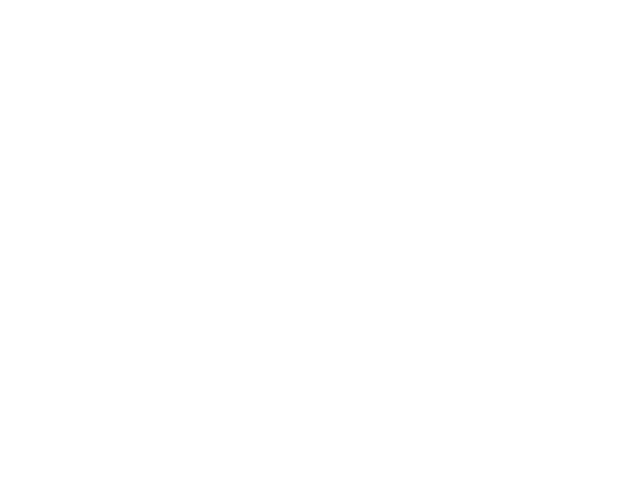
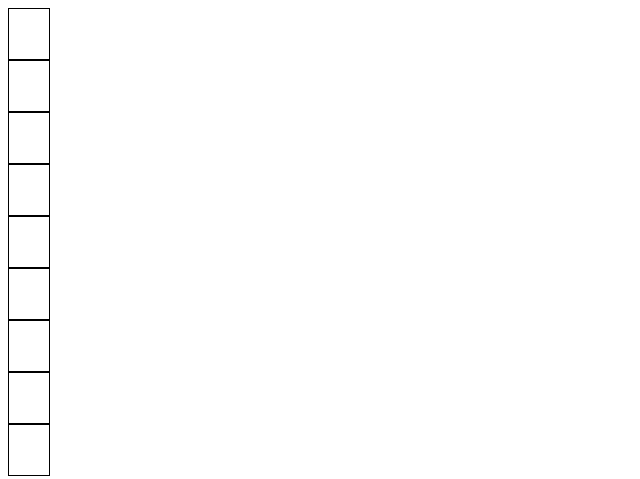
Before and after one commit to acciojob/Color-board-Pratibha-98100, a website: page main.html in a window 1280 px wide. Shown: the whole page, without its empty margins (0-640 px from the left). Drawn offline with Linux system fonts and the light colour scheme.

Commit message:
created a submission

```diff
--- a/main.html
+++ b/main.html
@@ -17,6 +17,16 @@
 		<div class="square"></div>
 		<div class="square"></div>
 		<div class="square"></div>
+		<div class="square"></div>
+		<div class="square"></div>
+		<div class="square"></div>
+		<div class="square"></div>
+		<div class="square"></div>
+		<div class="square"></div>
+		<div class="square"></div>
+		<div class="square"></div>
+		<div class="square"></div>
+		<div class="square"></div>
 
 	</div>
     <script type="text/javascript" src="./script.js">
--- a/styles.css
+++ b/styles.css
@@ -1 +1,16 @@
 /*  your css code here. If applicable */
+.square{
+    width: 40px;
+	height:50px;
+	border:1px solid black;
+}
+
+.square:hover{
+	background-color:red;
+}
+
+
+.container{
+	display:grid;
+    grid-template-columns: 0% 0%;
+}
```
